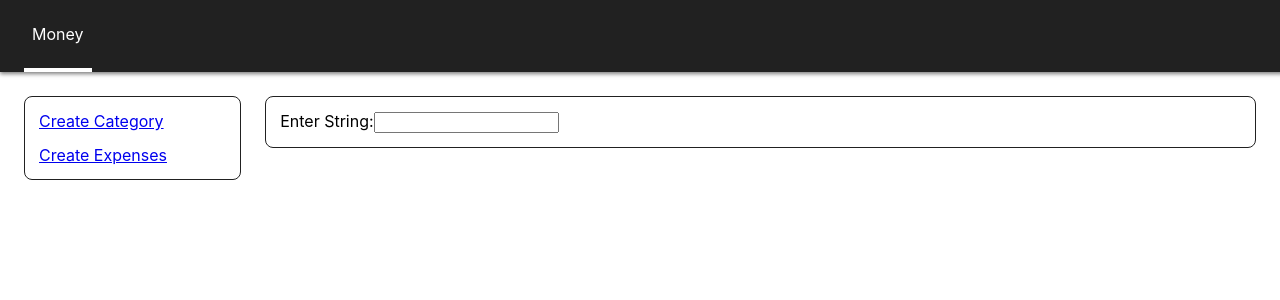
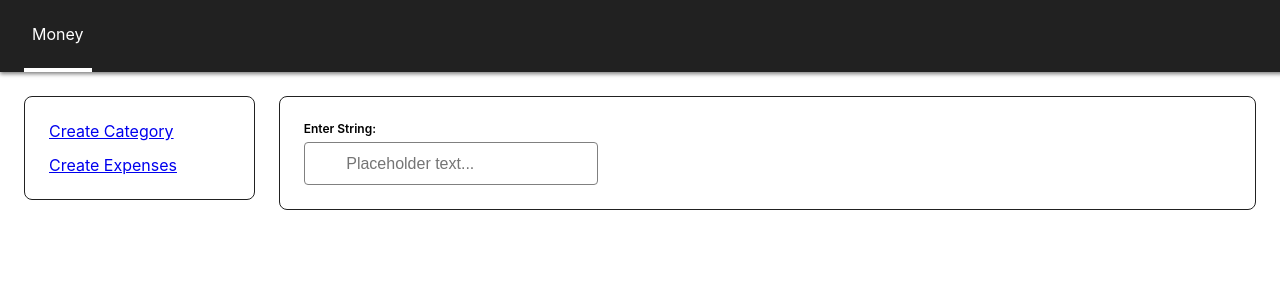
Before and after one commit to JTavinor/personal-app-ui, a React (Create React App) app: page /money in a window 1280 px wide. Shown: the top 300 px of the page. Built offline with nearby package versions, Linux system fonts and the light colour scheme.

Commit message:
add basic input field

```diff
--- a/src/common/InputField.tsx
+++ b/src/common/InputField.tsx
@@ -9,13 +9,28 @@ const InputField = () => {
   };
 
   return (
-    <div>
-      <label htmlFor="stringInput">Enter String:</label>
+    <div style={{ display: "flex", flexDirection: "column", gap: "6px" }}>
+      <label
+        htmlFor="stringInput"
+        style={{ fontSize: "12px", fontWeight: 600 }}
+      >
+        Enter String:
+      </label>
       <input
         type="text"
         id="stringInput"
         value={inputValue}
+        placeholder="
+        Placeholder text..."
         onChange={handleChange}
+        style={{
+          height: "34px",
+          borderRadius: "4px",
+          border: "1px solid gray",
+          padding: "4px 6px 3px",
+          fontSize: "16px",
+          maxWidth: "280px",
+        }}
       />
     </div>
   );
--- a/src/common/styles.ts
+++ b/src/common/styles.ts
@@ -8,7 +8,7 @@ interface ContentContainerProps {
 
 export const ContentContainerWrapper = styled.div<ContentContainerProps>`
   width: ${({ width }) => width};
-  padding: ${spacing.STANDARD};
+  padding: ${spacing.LARGE};
   border: 1px solid ${colors.BLACK};
   border-radius: 8px;
   height: 100%;
```
